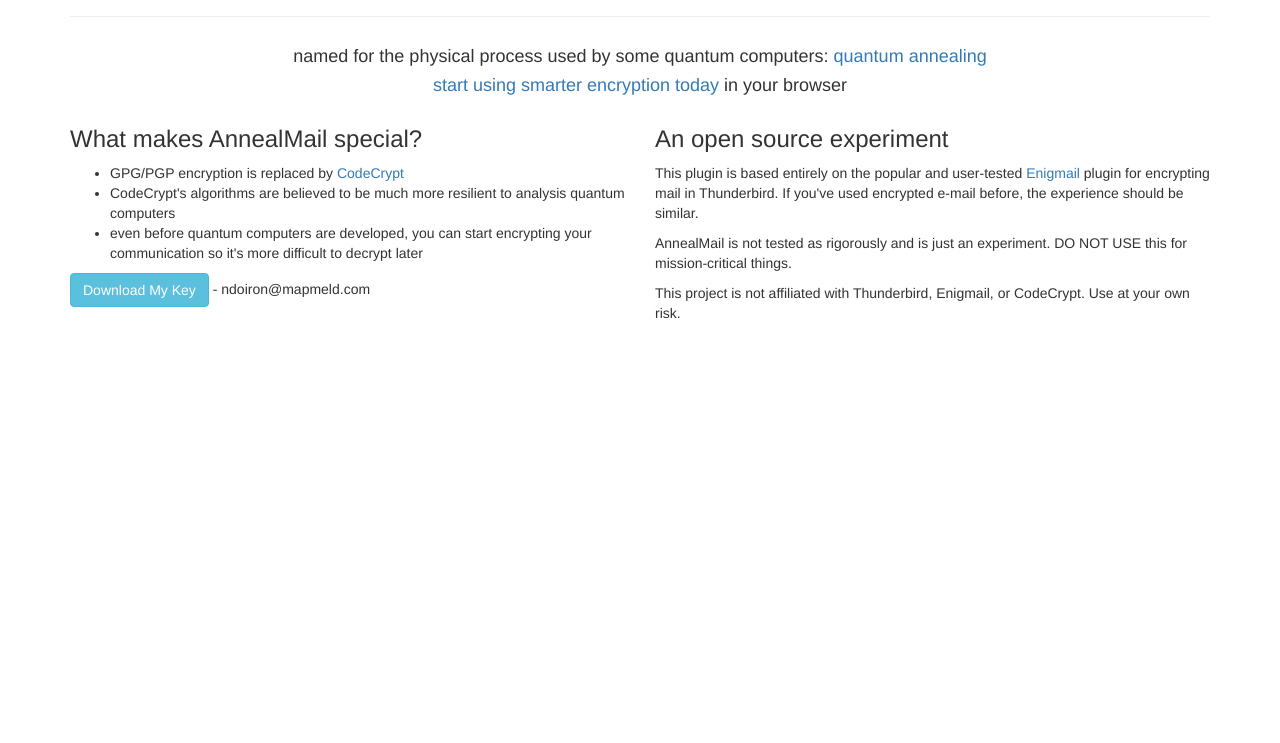
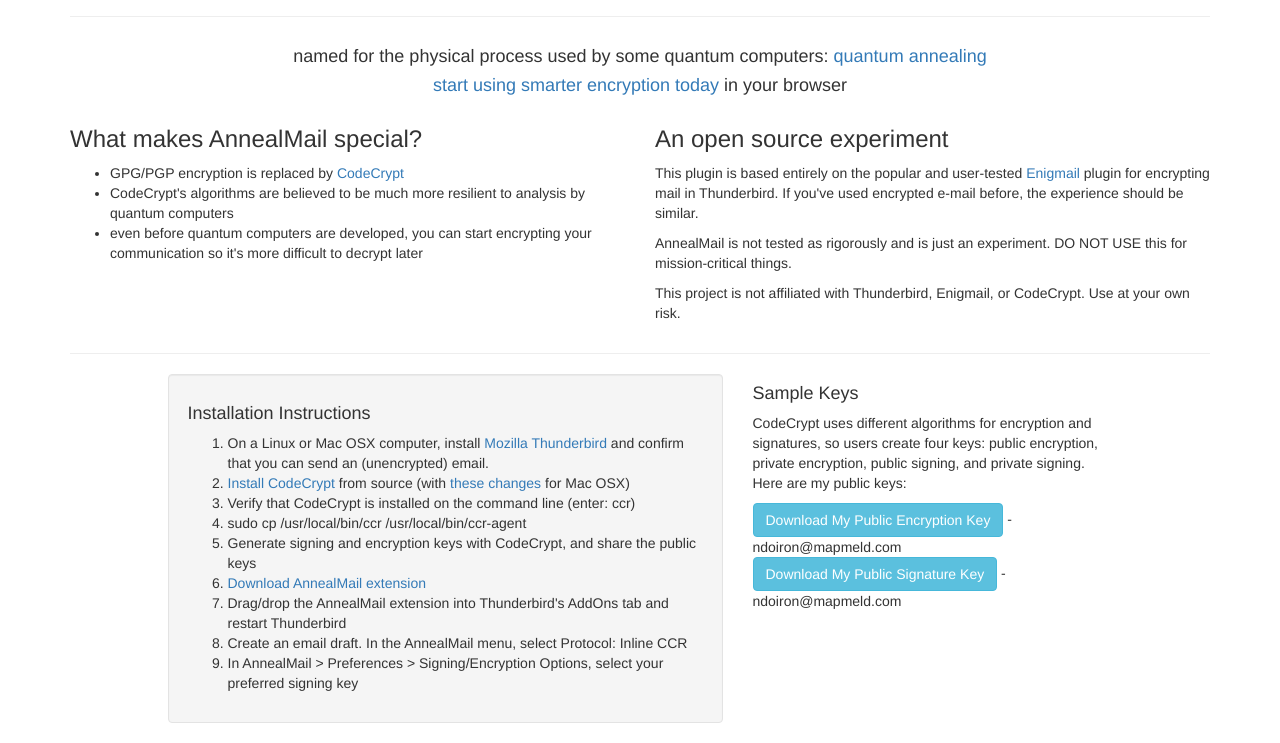
Before and after one commit to annealmail/annealmail.github.io, a plain HTML site: page index.html in a window 1280 px wide. Shown: the part 83-826 px from the top of the page. Before the commit the page ends 800 px from the top, so only its background shows below. Drawn offline with Linux system fonts and the light colour scheme.

Commit message:
wording, instructions, include signing key

```diff
--- a/index.html
+++ b/index.html
@@ -48,11 +48,10 @@
             <li>GPG/PGP encryption is replaced by
               <a href="https://github.com/exaexa/codecrypt">CodeCrypt</a>
             </li>
-            <li>CodeCrypt's algorithms are believed to be much more resilient to analysis quantum computers</li>
+            <li>CodeCrypt's algorithms are believed to be much more resilient to analysis by quantum computers</li>
             <li>even before quantum computers are developed, you can start encrypting your
             communication so it's more difficult to decrypt later</li>
           </ul>
-          <a href="doiron.asc" class="btn btn-info">Download My Key</a> - ndoiron@mapmeld.com
           <br/>
         </div>
         <div class="col-sm-6">
@@ -63,6 +62,38 @@
           <p>This project is not affiliated with Thunderbird, Enigmail, or CodeCrypt. Use at your own risk.</p>
         </div>
       </div>
+      <hr/>
+      <div class="row">
+        <div class="col-sm-1"></div>
+        <div class="col-sm-6">
+          <div class="well">
+            <h4>Installation Instructions</h4>
+            <ol>
+              <li>On a Linux or Mac OSX computer, install
+                <a href="https://www.mozilla.org/en-US/thunderbird/">Mozilla Thunderbird</a> and confirm that you can send an (unencrypted) email.
+              </li>
+              <li>
+                <a href="https://github.com/exaexa/codecrypt">Install CodeCrypt</a> from source
+                (with <a href="https://github.com/exaexa/codecrypt/issues/15">these changes</a> for Mac OSX)
+              </li>
+              <li>Verify that CodeCrypt is installed on the command line (enter: ccr)</li>
+              <li>sudo cp /usr/local/bin/ccr /usr/local/bin/ccr-agent</li>
+              <li>Generate signing and encryption keys with CodeCrypt, and share the public keys</li>
+              <li><a href="/builds/annealmail-2.0.xpi">Download AnnealMail extension</a></li>
+              <li>Drag/drop the AnnealMail extension into Thunderbird's AddOns tab and restart Thunderbird</li>
+              <li>Create an email draft. In the AnnealMail menu, select Protocol: Inline CCR</li>
+              <li>In AnnealMail > Preferences > Signing/Encryption Options, select your preferred signing key</li>
+            </ol>
+          </div>
+        </div>
+        <div class="col-sm-4">
+          <h4>Sample Keys</h4>
+          <p>CodeCrypt uses different algorithms for encryption and signatures, so users create four keys: public encryption, private encryption, public signing, and private signing. Here are my public keys:</p>
+          <a href="doiron.asc" class="btn btn-info">Download My Public Encryption Key</a> - ndoiron@mapmeld.com
+          <a href="doiron-sign.asc" class="btn btn-info">Download My Public Signature Key</a> - ndoiron@mapmeld.com
+        </div>
+        <div class="col-sm-1"></div>
+      </div>
     </div>
   </body>
 </html>
```
Also changed, not shown: 1 other file.
